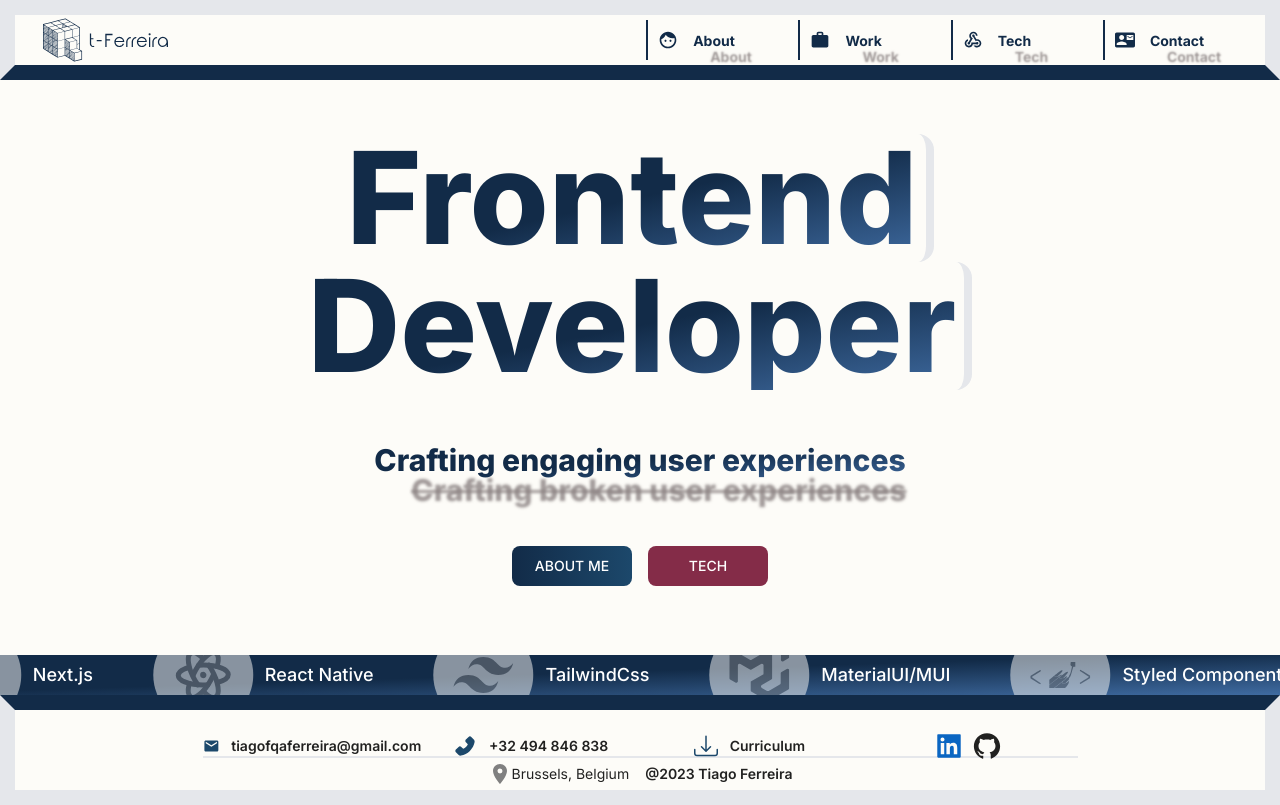
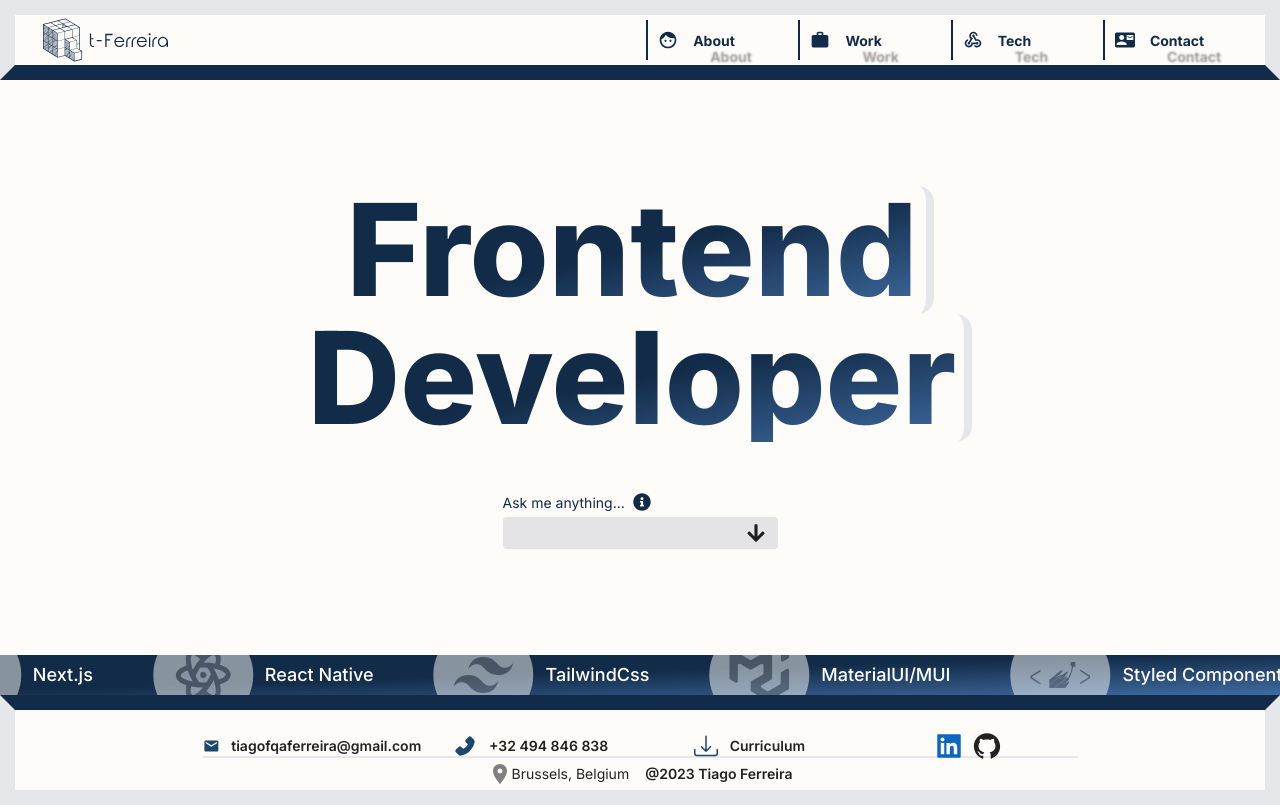
Before and after one commit to FerreiraTiagoWebDev/portfolio2023, a Next.js app: page / in a window 1280 px wide. Built offline with nearby package versions, Linux system fonts and the light colour scheme.

Commit message:
working on homepage

```diff
--- /dev/null
+++ b/src/components/Organisms/Home/HomeHero/ChatModel/chatUi/index.tsx
@@ -0,0 +1,33 @@
+import { TextField } from "@ui/form";
+import { Flex } from "@ui/layout";
+import { FaArrowDown, FaInfoCircle } from "react-icons/fa";
+
+const ChatUi = () => {
+  return (
+    <Flex className="w-fit min-w-[275px] items-center">
+      <Flex className="items-center justify-center">
+        <TextField
+          containerProps={{
+            labelIcon: (
+              <span>
+                <FaInfoCircle size={18} className="text-muisecondary ml-2" />
+              </span>
+            ),
+            label: "Ask me anything...",
+            icon: FaArrowDown,
+            iconPosition: "right",
+            labelProps: {
+              className: "text-muisecondary",
+              variants: {
+                design: "admin",
+              },
+            },
+            design: "admin",
+          }}
+        />
+      </Flex>
+    </Flex>
+  );
+};
+
+export default ChatUi;
--- a/src/components/Organisms/Home/HomeHero/HomeHero.tsx
+++ b/src/components/Organisms/Home/HomeHero/HomeHero.tsx
@@ -1,15 +1,16 @@
 "use client";
 
-import { Button } from "@ui/Button";
 import { Heading } from "@ui/Heading";
-import { NextLink } from "@ui/NextLink";
 import { Text } from "@ui/Text";
 import { Box, Container, Flex } from "@ui/layout";
 import { useEffect, useState } from "react";
 import ComponentIsVisible from "src/components/Atoms/ComponentIsVisible";
 import useScreenSize from "src/lib/hooks/useScreenSize";
+import ChatUi from "./ChatModel/chatUi";
+import HomeHeroSubtitle from "./subtitle";
 const HomeHero = () => {
   const [hasVideoPlayed, setHasVideoPlayed] = useState(false);
+
   const screenSize = useScreenSize();
 
   useEffect(() => {
@@ -66,37 +67,14 @@ const HomeHero = () => {
           </Box>
         </ComponentIsVisible>
       </Flex>
-      <Flex className={"mb-12 justify-center"}>
-        <Heading
-          variant="h2"
-          gradient="primary"
-          className="relative text-md py-1"
-        >
-          Crafting engaging user experiences
-          <span
-            className="absolute inset-0 text-transparent text-shadow"
-            style={{
-              textShadow: "37px 34px 3px rgba(136, 128, 128, 0.8)",
-              textDecoration: "line-through",
-              zIndex: -1,
-            }}
-          >
-            Crafting broken user experiences
-          </span>
-        </Heading>
-      </Flex>
-      <Flex className={"items-center justify-center gap-4 my-4"}>
-        <NextLink hover="opacity" href="/about">
-          <Button design="primary" className="text-white">
-            About me
-          </Button>
-        </NextLink>
-        <NextLink hover="opacity" href="/tech">
-          <Button design="secondary" className="text-white">
-            Tech
-          </Button>
-        </NextLink>
-      </Flex>
+
+      <ComponentIsVisible when={!hasVideoPlayed}>
+        <HomeHeroSubtitle />
+      </ComponentIsVisible>
+
+      <ComponentIsVisible when={hasVideoPlayed}>
+        <ChatUi />
+      </ComponentIsVisible>
     </Container>
   );
 };
--- /dev/null
+++ b/src/components/Organisms/Home/HomeHero/subtitle/index.tsx
@@ -0,0 +1,32 @@
+import { Heading } from "@ui/Heading";
+import { Flex } from "@ui/layout";
+import { SquareLoader } from "@ui/loader";
+
+const HomeHeroSubtitle = () => {
+  return (
+    <Flex className={"relative mb-12 justify-center"}>
+      <div className="">
+        <SquareLoader />
+      </div>
+      <Heading
+        variant="h2"
+        gradient="primary"
+        className="relative text-md py-1"
+      >
+        Crafting engaging user experiences
+        <span
+          className="absolute inset-0 text-transparent text-shadow"
+          style={{
+            textShadow: "37px 34px 3px rgba(136, 128, 128, 0.8)",
+            textDecoration: "line-through",
+            zIndex: -1,
+          }}
+        >
+          Crafting broken user experiences
+        </span>
+      </Heading>
+    </Flex>
+  );
+};
+
+export default HomeHeroSubtitle;
--- a/src/components/UI/form/fields/Base/index.tsx
+++ b/src/components/UI/form/fields/Base/index.tsx
@@ -13,6 +13,7 @@ export interface IFieldBaseProps
   error?: string;
   icon?: IconType;
   iconProps?: IconBaseProps;
+  labelIcon?: any;
   label?: string;
   labelProps?: {
     className?: string;
@@ -31,6 +32,7 @@ export function FieldBase({
   icon: Icon,
   iconPosition,
   iconProps,
+  labelIcon,
   label,
   labelProps,
   name,
@@ -60,6 +62,9 @@ export function FieldBase({
           {...labelProps?.rest}
         >
           {label}
+          <ComponentIsVisible when={!!labelIcon}>
+            {labelIcon}
+          </ComponentIsVisible>
         </label>
       </ComponentIsVisible>
       <div
@@ -73,6 +78,7 @@ export function FieldBase({
         })}
         {...rest}
       >
+        {children}
         {Icon && (
           <div className="flex items-center justify-center w-fit">
             <Icon
@@ -85,7 +91,6 @@ export function FieldBase({
             />
           </div>
         )}
-        {children}
       </div>
       <ComponentIsVisible when={!!error}>
         <div className="flex mt-1 ml-auto w-fit">
--- a/src/components/UI/loader/index.ts
+++ b/src/components/UI/loader/index.ts
@@ -1,2 +1,3 @@
 export { LinearLoader } from "./Linear";
 export { SkeletonLoader } from "./Skeleton";
+export { SquareLoader } from "./square";
--- /dev/null
+++ b/src/components/UI/loader/square/index.tsx
@@ -0,0 +1,32 @@
+export function SquareLoader() {
+  return (
+    <>
+      {/*<!-- Component: Square horizontal base sized spinner --> */}
+      <svg
+        viewBox="0 0 24 24"
+        fill="none"
+        xmlns="http://www.w3.org/2000/svg"
+        aria-live="polite"
+        aria-busy="true"
+        aria-labelledby="title-08a desc-08a"
+        className="h-6 w-6"
+      >
+        <title id="title-08a">Icon title</title>
+        <desc id="desc-08a">Some desc</desc>
+        <path
+          d="M7 8H3V16H7V8Z"
+          className="animate animate-bounce fill-blue-900 "
+        />
+        <path
+          d="M14 8H10V16H14V8Z"
+          className="animate animate-bounce fill-blue-900 [animation-delay:.2s]"
+        />
+        <path
+          d="M21 8H17V16H21V8Z"
+          className="animate animate-bounce fill-blue-900 [animation-delay:.4s]"
+        />
+      </svg>
+      {/*<!-- End Square horizontal base sized spinner --> */}
+    </>
+  );
+}
```
